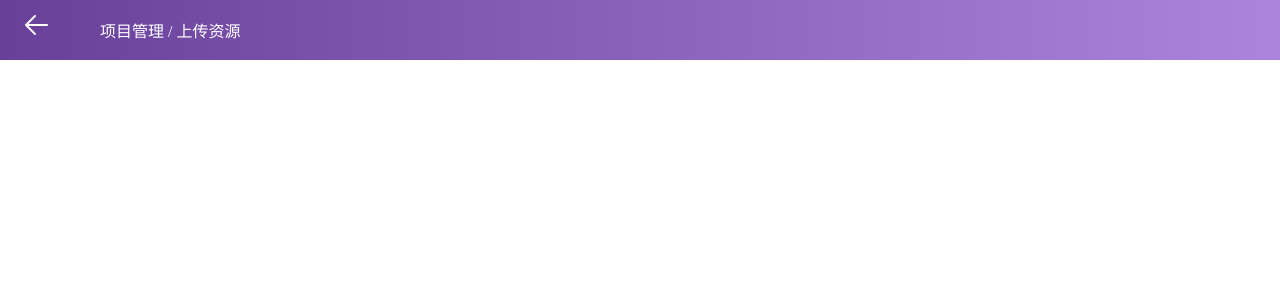
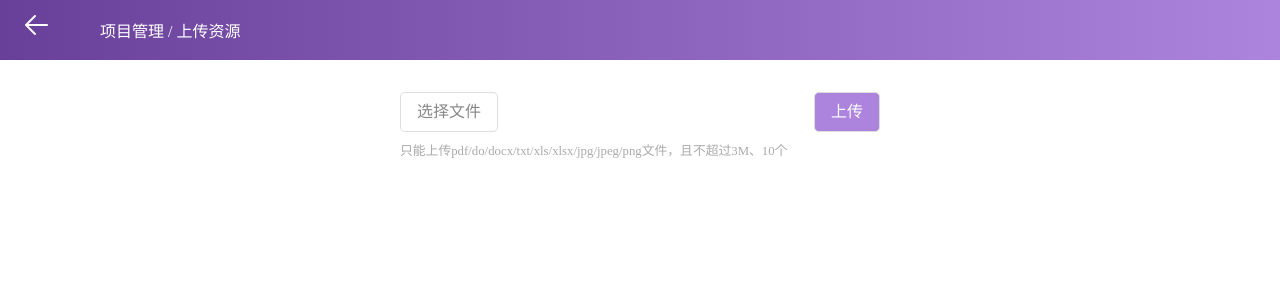
Before and after one commit to limengyun123/vue-knowledge-synergy, a Vue app: page /common/project/uploadResource/1 in a window 1280 px wide. Shown: the top 300 px of the page. Built offline with nearby package versions, Linux system fonts and the light colour scheme.

Commit message:
项目管理的上传文件

```diff
--- a/src/api/project.js
+++ b/src/api/project.js
@@ -1,5 +1,5 @@
 import axios from 'axios';
-import store from '../store/index'
+import store from '../store/index';
 
 export const getResourcesApi = (param)=>{
     return axios.post('/project/getResources',param);
@@ -24,6 +24,10 @@ export const getResourcesApi = (param)=>{
 
 }
 
+export const uploadResourcesApi = (param)=>{
+    return axios.post('/project/uploadResources',param);
+}
+
 export const getTasksApi = (param)=>{
     return axios.post('/project/getTasks',param);
 }
--- a/src/mock/index.js
+++ b/src/mock/index.js
@@ -55,6 +55,9 @@ Mock.mock("http://localhost:8080/team/getTeammates", "post", teamApi.get_teammat
 Mock.mock("http://localhost:8080/project/getResources", "post", projectApi.get_resources_suc);
 // Mock.mock("http://localhost:8080/project/getResources", "post", projectApi.get_resources_fai);
 
+Mock.mock("http://localhost:8080/project/uploadResources", "post", projectApi.upload_resources_suc);
+// Mock.mock("http://localhost:8080/project/uploadResources", "post", projectApi.upload_resources_fai);
+
 Mock.mock("http://localhost:8080/project/assignTask", "post", projectApi.assign_task_suc);
 // Mock.mock("http://localhost:8080/project/assignTask", "post", projectApi.assign_task_fai);
 
--- a/src/mock/project.js
+++ b/src/mock/project.js
@@ -32,6 +32,21 @@ export default {
         return {
             code: 403,
             msg: "查询失败，请稍后重试",
+            data: { }
+        }
+    },
+    upload_resources_suc:(param)=>{
+        console.log('内容', param.body);
+        return {
+            code: 200,
+            msg: "上传成功",
+            data: {}
+        }
+    },
+    upload_resources_fai:(param)=>{
+        return {
+            code: 403,
+            msg: "上传失败，请稍后重试",
             data: { }
         }
     },
--- a/src/views/project/projectResources.vue
+++ b/src/views/project/projectResources.vue
@@ -174,6 +174,7 @@ export default {
     box-shadow: #dddddd 0 0 0.4rem;
     border: solid #dddddd 1px;
     border-radius: 0.4rem;
+    margin-bottom: 2rem;
 }
 .resource-square{
     display: flex;
--- a/src/views/project/uploadResource.vue
+++ b/src/views/project/uploadResource.vue
@@ -1,16 +1,188 @@
 <template>
     <div>
         <GoBackHead />
+        <div class="upload-resource-body">
+            <div>
+                <input type="file" @change="chooseFile($event)" multiple="multiplt" id="chosen-resource-button-hidden">
+                <button @click="chooseFileClick" class="chosen-resource-button">选择文件</button>
+                <button @click="submitUpload" class="upload-resource-button">上传</button>
+            </div>
+            <div class="choose-resource-tooltip">
+                只能上传pdf/do/docx/txt/xls/xlsx/jpg/jpeg/png文件，且不超过3M、10个
+            </div>
+            <div class='upload-resource-show' @click="handleRemove">
+                <transition-group name="resources-list" >
+                <div v-for="file in fileList" :key='file.signId' class='upload-resource-item'>
+                    <span class="file-item-name" :title="file.name">{{file.name}}</span>
+                    <span class="el-icon-remove upload-resource-delete-icon" :index="file.signId"></span>
+                </div>
+                </transition-group>
+            </div>
+        </div>
     </div>
 </template>
 
 <script>
 import GoBackHead from '../../components/goBackHead';
+import {uploadResourcesApi} from '../../api/project';
 
 export default {
     name: "UploadResource",
     components:{
         'GoBackHead': GoBackHead
     },
+    data() {
+        return {
+            fileIdCount: 0,
+            fileMaxCount: 10,
+            fileList: []
+        };
+    },
+    methods: {
+        chooseFileClick(){
+            document.querySelector('#chosen-resource-button-hidden').click();
+        },
+        chooseFile(e){
+            // console.log(this.fileList);
+            const validFileType = ['pdf', 'doc', 'docx', 'txt', 'xls', 'xlsx', 'jpg', 'jpeg', 'png'];
+            let files = e.target.files;
+            if(this.fileList.length+files.length>this.fileMaxCount){
+                this.$message.error(`最多能上传${this.fileMaxCount}个文件`);
+                return ;
+            }
+
+            for(let file of files){
+                let name = file.name;
+                let index = name.lastIndexOf(".");
+                if(index != -1){
+                    let fileType = name.substr(index+1).toLowerCase();
+                    if(validFileType.indexOf(fileType)!=-1 && this.fileList.length<=this.fileMaxCount){
+                        file['signId'] = ++this.fileIdCount;
+                        this.fileList.push(file);
+                    }else this.$message.error(name+"文件类型不符合");
+                }
+                else this.$message.error(name+"文件类型不符合");
+            }
+        },
+        submitUpload(){
+            // console.log(this.fileList);
+            let formData = new FormData();
+            if(this.fileList.length){
+                this.fileList.forEach((file,index) => {
+                    formData.append(`file_${index}`,file)
+                });
+
+                uploadResourcesApi({fileList: formData}).then((result)=>{
+                    this.$message({
+                        type: 'success',
+                        message: result.msg,
+                        duration: 800,
+                        onClose: ()=>{this.fileList = [];}
+                    });
+                }).catch((reason)=>{
+                    this.$message.error(reason);
+                });
+            }
+            else
+                this.$message.error("请选择需要上传的文件");
+        },
+        handleRemove(e) {
+            let index = e.target.getAttribute('index');
+            if(index){
+                for(let i=0;i<this.fileList.length;i++){
+                    if(this.fileList[i].signId==index){
+                        this.fileList.splice(i,1);
+                        break;
+                    }
+                }
+            }
+        },
+
+    }
 }
 </script>
+
+<style lang="less">
+@import "../../assets/css/common.less";
+
+.upload-resource-body{
+    width:30rem;
+    margin: 2rem auto;
+}
+#chosen-resource-button-hidden{
+    display: none;
+}
+
+.chosen-resource-button{
+    outline:none;
+    padding: 0.6rem 1rem;
+    background-color: white;
+    color: #888888;
+    border: solid 0.1rem #dddddd;
+    border-radius: 0.3rem;
+}
+
+.chosen-resource-button:hover{
+    background-color:@support-color-bg;
+}
+
+.upload-resource-button{
+    outline:none;
+    padding: 0.6rem 1rem;
+    background-color: @support-color-ps;
+    color: white;
+    border: solid 0.1rem #dddddd;
+    border-radius: 0.3rem;
+    float: right;
+}
+
+.upload-resource-button:hover{
+    background-color:@main-color;
+}
+
+.choose-resource-tooltip{
+    font-size: 0.8rem;
+    color: #aaaaaa;
+    margin: .8rem auto;
+}
+.upload-resource-show{
+    height:22rem;
+    overflow: scroll;
+}
+
+.upload-resource-item{
+    color: #888888;
+    margin: .3rem auto;
+    padding: .5rem;
+}
+
+.file-item-name{
+    display: inline-block;
+    width: 27rem;
+    height: 1.2rem;
+    overflow: hidden;
+    text-overflow: ellipsis;
+    white-space: none;
+}
+
+.upload-resource-item:hover{
+    background-color: @support-color-bg ;
+    border-radius: .3rem;
+}
+
+.upload-resource-delete-icon{
+    float: right;
+}
+
+.upload-resource-delete-icon:hover{
+    color: #F56C6C;
+}
+
+.resources-list-enter-active, .resources-list-leave-active {
+    transition: all .8s;
+}
+.resources-list-enter, .resources-list-leave-to{
+    opacity: 0;
+    transform: translateY(-30px);
+}
+</style>
--- a/src/views/team/joinTeam.vue
+++ b/src/views/team/joinTeam.vue
@@ -88,7 +88,7 @@ export default {
             this.$refs["joinInfo"].validate((valid)=>{
                 if(valid){
                     if(this.teamChosen!=-1)
-                        joinTeamApi({teamId: this.teamChosen, reason: joinInfo.joinReason}).then((result)=>{
+                        joinTeamApi({teamId: this.teamChosen, reason: this.joinInfo.joinReason}).then((result)=>{
                             this.$message({
                                 type: 'success',
                                 message: result,
```
